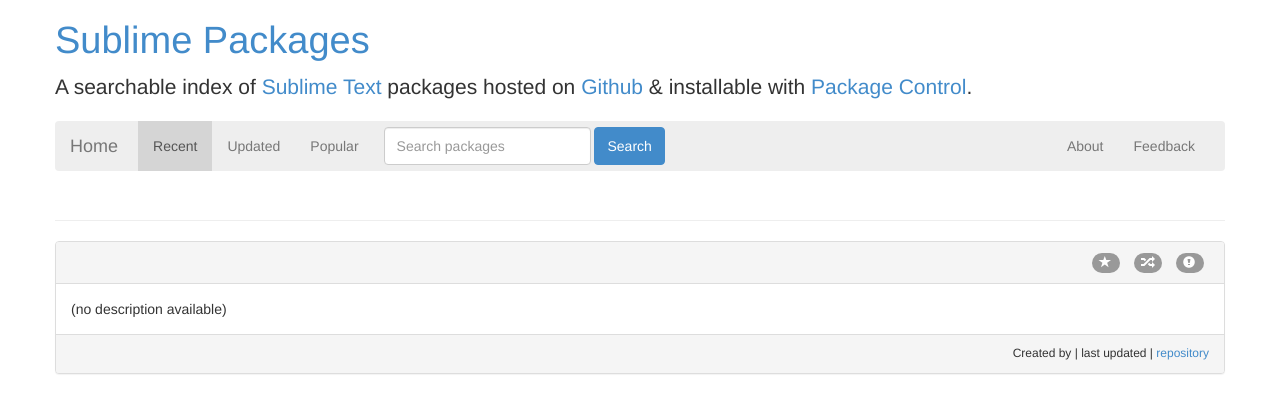
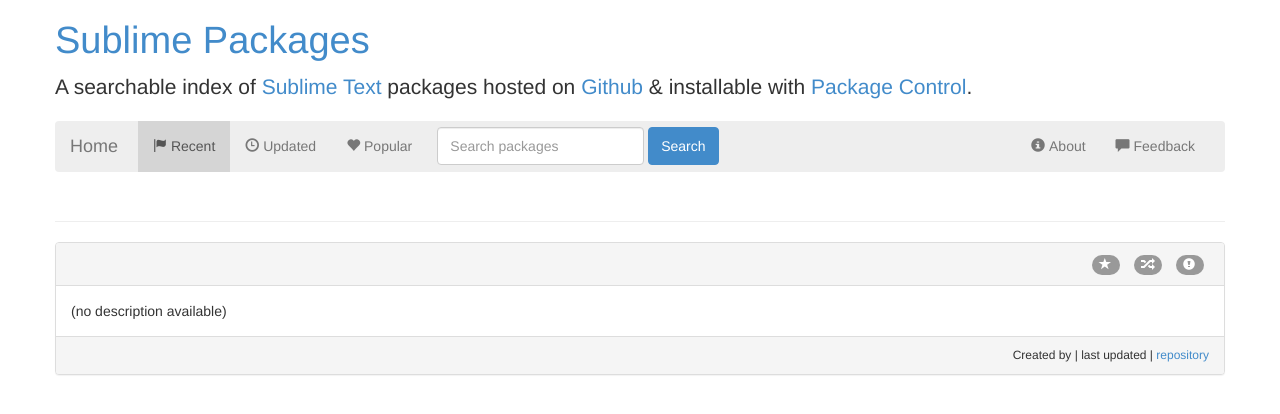
Before and after one commit to n1k0/stpackages, a website: page static/index.html in a window 1280 px wide. Drawn offline with Linux system fonts and the light colour scheme; files whose address does not match are found by name.

Commit message:
fixes #14 - add glyphicons to the navigation bar

```diff
--- a/static/index.html
+++ b/static/index.html
@@ -10,6 +10,9 @@
   <script src="/js/app.js"></script>
   <meta name="viewport" content="width=device-width, initial-scale=1.0">
   <style>
+  .navbar li .glyphicon {
+    vertical-align: middle;
+  }
   .badge .glyphicon {
     vertical-align: middle;
     padding-right: 2px;
@@ -44,13 +47,13 @@
         <a class="navbar-brand" href="/#/" ng-click="setSection('recent')">Home</a>
         <ul class="nav navbar-nav">
           <li ng-class="{active: $section=='recent'}" ng-click="setSection('recent')">
-            <a href="/#/recent">Recent</a>
+            <a href="/#/recent"><span class="glyphicon glyphicon-flag"></span> Recent</a>
           </li>
           <li ng-class="{active: $section=='updated'}" ng-click="setSection('updated')">
-            <a href="/#/updated">Updated</a>
+            <a href="/#/updated"><span class="glyphicon glyphicon-time"></span> Updated</a>
           </li>
           <li ng-class="{active: $section=='popular'}" ng-click="setSection('popular')">
-            <a href="/#/popular">Popular</a>
+            <a href="/#/popular"><span class="glyphicon glyphicon-heart"></span> Popular</a>
           </li>
         </ul>
         <form class="pkg-search navbar-form pull-left" ng-submit="submit()">
@@ -62,9 +65,11 @@
         </form>
         <ul class="nav navbar-nav pull-right">
           <li ng-class="{active: $section=='about'}" ng-click="setSection('about')">
-            <a href="/#/about">About</a>
+            <a href="/#/about"><span class="glyphicon glyphicon-info-sign"></span> About</a>
           </li>
-          <li><a href="https://github.com/n1k0/stpackages/issues/new">Feedback</a></li>
+          <li>
+            <a href="https://github.com/n1k0/stpackages/issues/new">
+              <span class="glyphicon glyphicon-comment"></span> Feedback</a></li>
         </ul>
       </div>
     </div>
```
